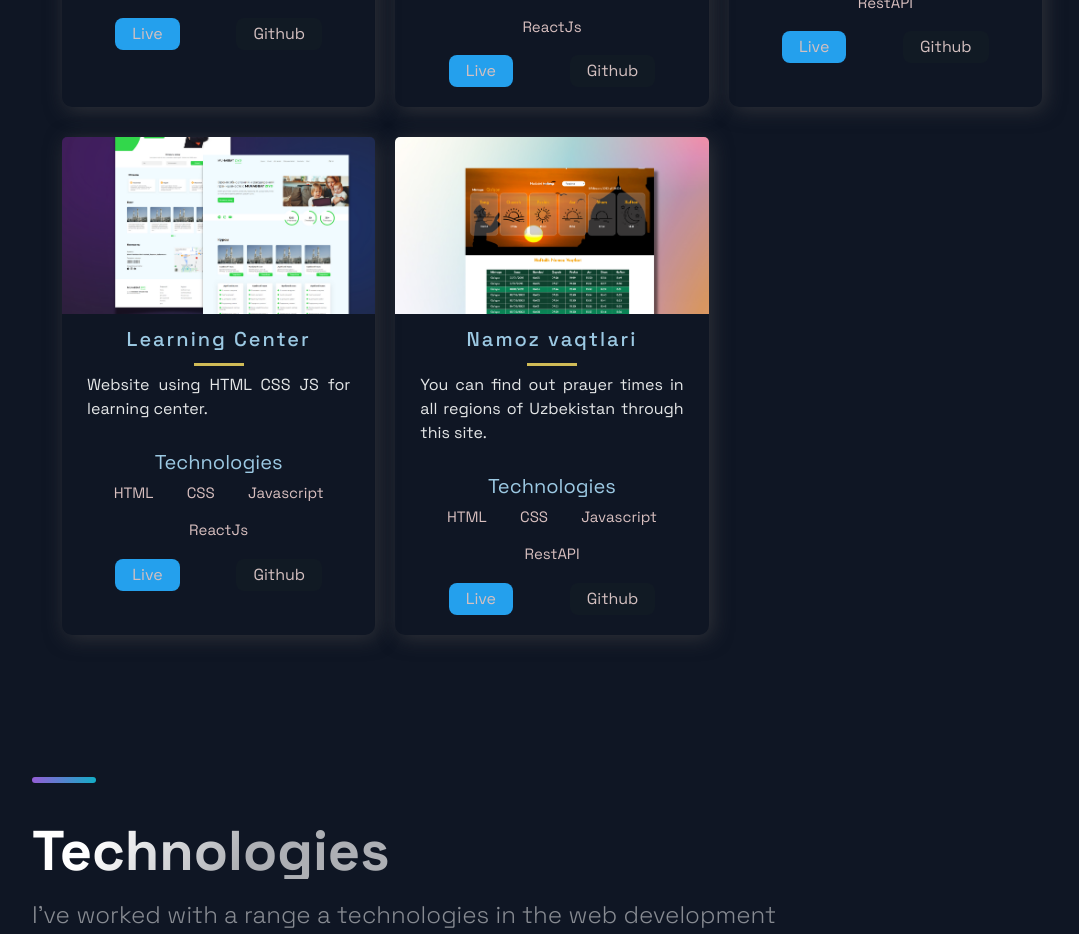
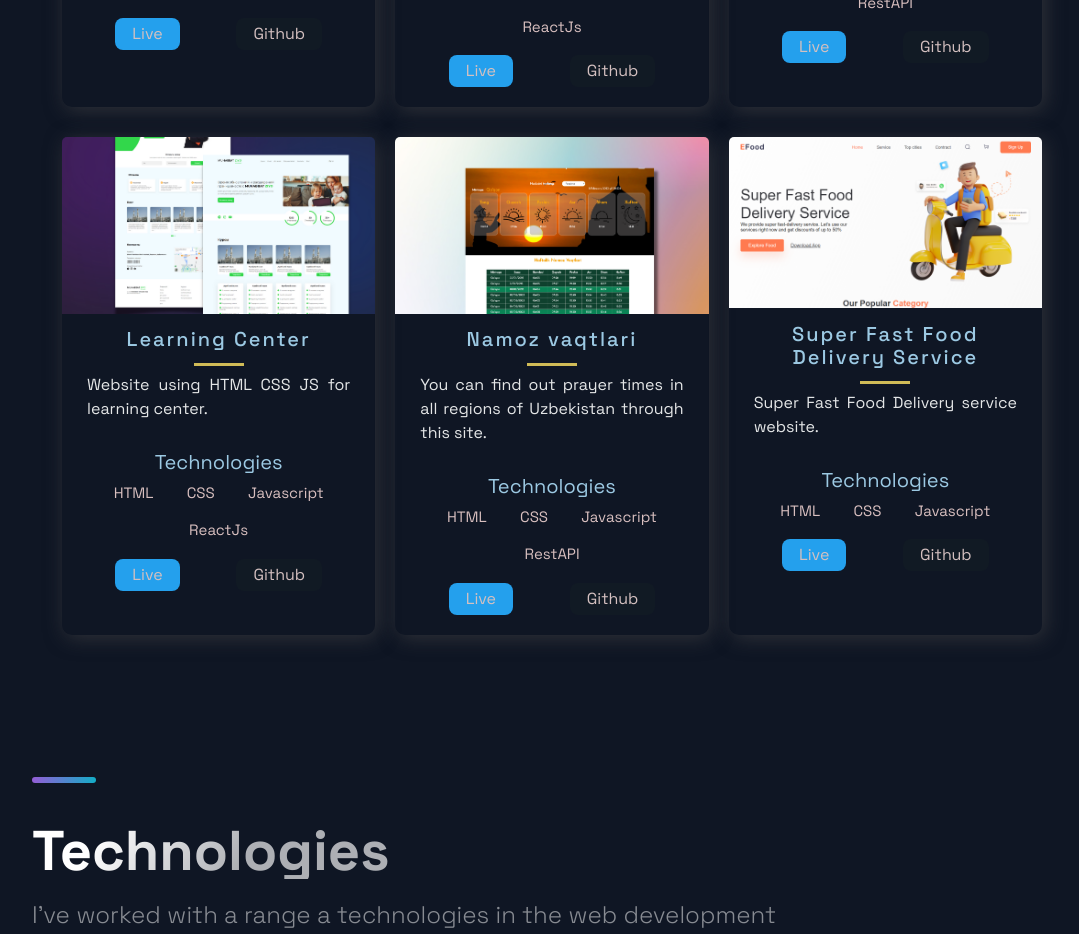
Before and after one commit to ilyosjon1099/test, a Next.js app: page / in a window 1280 px wide. Shown: the part 2380-3314 px from the top of the page, without its empty margins (88-1167 px from the left). Built offline with nearby package versions, Linux system fonts and the light colour scheme.

Commit message:
Add project

```diff
--- a/src/constants/constants.js
+++ b/src/constants/constants.js
@@ -100,6 +100,15 @@ export const projects = [
     visit: 'https://namoz-time.netlify.app/',
     id: 10,
   },
+  {
+    title: 'Super Fast Food Delivery Service',
+    description: "Super Fast Food Delivery service website.",
+      image: '/images/12.png',
+      tags: ['HTML', 'CSS', 'Javascript'],
+    source: 'https://github.com/ergashevislomjon/eFood---responsive-website',
+    visit: 'https://efood-uz.netlify.app/',
+    id: 11,
+  },
 ];
 
 export const TimeLineData = [
```
Also changed, not shown: public/images/12.png (added).
